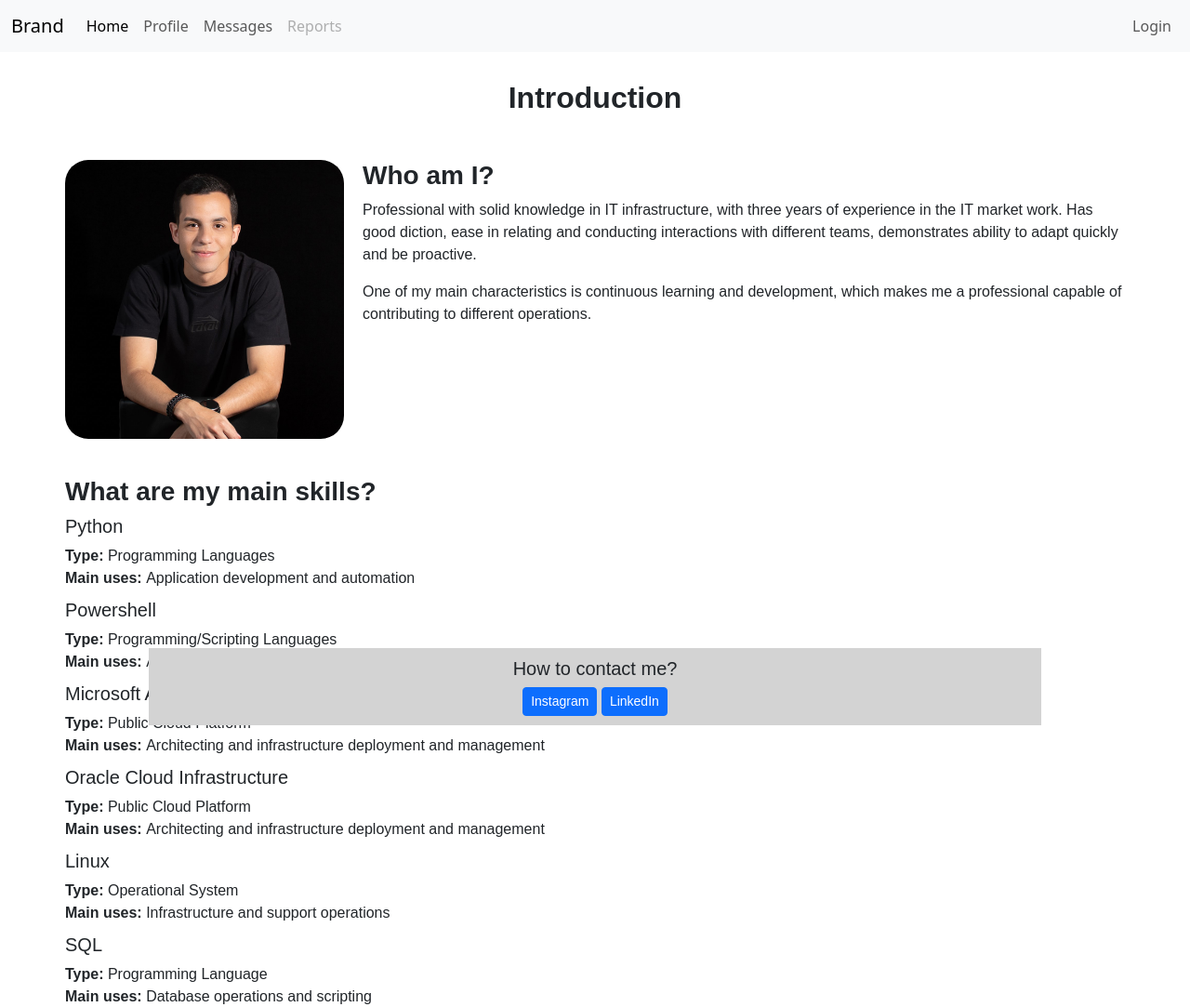
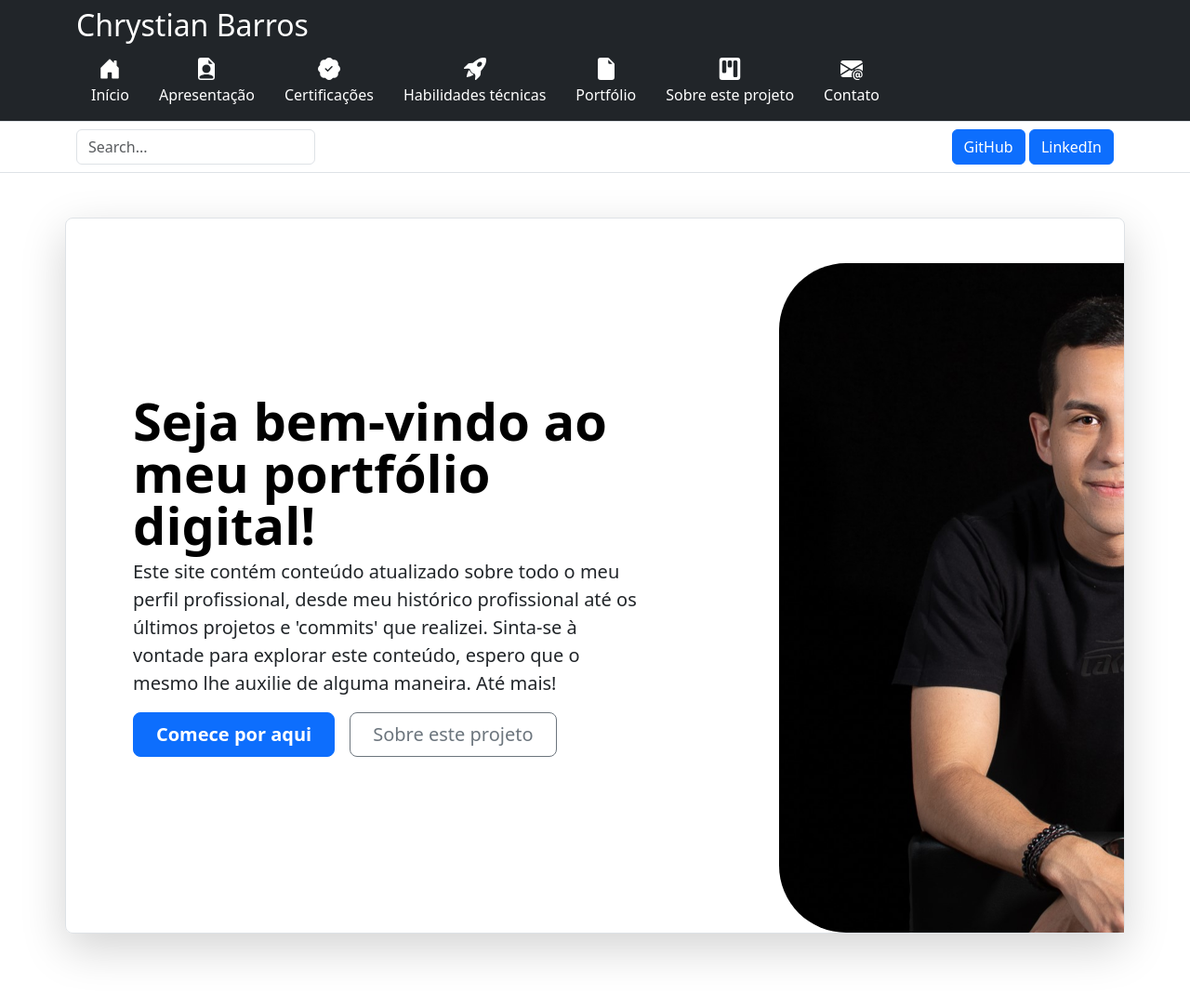
Before and after one commit to chrystianbarros/portfolio-website, a Flask app: page / in a window 1280 px wide. Shown: the top 1083 px of the page at 93% size. Run offline with Flask 3, Linux system fonts and the light colour scheme; some libraries are stand-ins or nearby versions.

Commit message:
A lot of things changed

```diff
--- a/app.py
+++ b/app.py
@@ -37,7 +37,7 @@ SKILLS = [
 
 @app.route("/")
 def portfolio_website():
-    return render_template('home.html', skills=SKILLS)
+    return render_template('home.html')
 
 @app.route("/api/mainSkills")
 def main_skills():
--- a/templates/footer.html
+++ b/templates/footer.html
@@ -1,5 +1,18 @@
 <div class="footer_board">
-    <h5>How to contact me?</h5>
-    <button type="button" class="btn btn-primary btn-sm">Instagram</button>
-    <button type="button" class="btn btn-primary btn-sm">LinkedIn</button>
+    {%include 'svgs.html'%}
+    <div class="container">
+        <footer class="d-flex flex-wrap justify-content-between align-items-center py-3 my-4 border-top">
+          <div class="col-md-4 d-flex align-items-center">
+            <a href="/" class="mb-3 me-2 mb-md-0 text-body-secondary text-decoration-none lh-1">
+              <svg class="bi" width="30" height="24"><use xlink:href="#bootstrap"/></svg>
+            </a>
+            <span class="mb-3 mb-md-0 text-body-secondary">2024, Chrystian de Paula Barros</span>
+          </div>
+
+          <ul class="nav col-md-4 justify-content-end list-unstyled d-flex">
+            <li class="ms-3"><a class="text-body-secondary" href="#"><svg class="bi" width="24" height="24"><use xlink:href="#github"/></svg></a></li>
+            <li class="ms-3"><a class="text-body-secondary" href="#"><svg class="bi" width="24" height="24"><use xlink:href="#linkedin"/></svg></a></li>
+          </ul>
+        </footer>
+    </div>
 </div>
--- a/templates/home.html
+++ b/templates/home.html
@@ -1,55 +1,25 @@
 <!DOCTYPE html>
-<html lang="en">
+<html lang="pt-br">
     <head>
         <meta charset="UTF-8">
         <meta name="viewport" content="width=device-width, initial-scale=1.0">
-    <title>Portfolio Website</title>
-    <link rel="stylesheet" href="../static/css/style.css">
-    <link href="https://cdn.jsdelivr.net/npm/bootstrap@5.3.2/dist/css/bootstrap.min.css" rel="stylesheet" integrity="sha384-T3c6CoIi6uLrA9TneNEoa7RxnatzjcDSCmG1MXxSR1GAsXEV/Dwwykc2MPK8M2HN" crossorigin="anonymous">
+        <title>Início</title>
+        <link href="https://cdn.jsdelivr.net/npm/bootstrap@5.3.3/dist/css/bootstrap.min.css" rel="stylesheet" integrity="sha384-QWTKZyjpPEjISv5WaRU9OFeRpok6YctnYmDr5pNlyT2bRjXh0JMhjY6hW+ALEwIH" crossorigin="anonymous">
+        <script src="https://kit.fontawesome.com/1f64795f0d.js" crossorigin="anonymous" class="fontawesome"></script>
+        <link href="headers.css" rel="stylesheet">
     </head>
 
     <body>
-    <div class="menubar">
+        <div class="navigationBar">
             {%include 'nav.html'%}
         </div>
 
-    <div class="content_wrap">
-        <div class="intro">
-            <h2 class="intro_title"><b>Introduction</b></h2>
-            <div class="intro_whoami">
-                <div class="whoami_content">
-                    <div class="column">
-                        <img src="../static/images/chrystian-4.jpg" width="300" alt="Me">
-                    </div>
-                    <div class="column">
-                        <div class="whoami_text">
-                            <h3><b>Who am I?</b></h3>
-                            <p>Professional with solid knowledge in IT infrastructure, with three years of experience in the IT market
-                                work. Has good diction, ease in relating and conducting interactions with different teams, demonstrates
-                                ability to adapt quickly and be proactive.</p>
-                            <p>One of my main characteristics is continuous learning and development, which makes me a professional capable of
-                                contributing to different operations.</p>
-                        </div>
-                    </div>
-                </div>
+        <div class="homepage">
+            {%include 'homepage.html'%}
         </div>
 
-            <!--Div for My Skills Session-->
-            <div class="intro_myskills">
-                <h3><b>What are my main skills?</b></h3>
-                <div class="mainskills_list">
-                    {%for i in skills%}
-                        {%include 'my_skills.html'%}
-                    {%endfor%}
+        <div class="footer">
+            {%include 'footer.html'%}
         </div>
-            </div>
-        </div>
-    </div>
-
-    <footer>
-        {%include 'footer.html'%}
-    </footer>
-
     </body>
-
 </html>
--- /dev/null
+++ b/templates/homepage.html
@@ -0,0 +1,96 @@
+<body>
+    <main>
+        <div class="hero-session">
+            <div class="container my-5">
+                <div class="row p-4 pb-0 pe-lg-0 pt-lg-5 align-items-center rounded-3 border shadow-lg">
+                    <div class="col-lg-7 p-3 p-lg-5 pt-lg-3">
+                        <h1 class="display-4 fw-bold lh-1 text-body-emphasis">Seja bem-vindo ao meu portfólio digital!</h1>
+                        <p class="lead">Este site contém conteúdo atualizado sobre todo o meu perfil profissional, desde meu histórico profissional até os últimos projetos e 'commits' que realizei.
+                            Sinta-se à vontade para explorar este conteúdo, espero que o mesmo lhe auxilie de alguma maneira.
+                            Até mais!
+                        </p>
+                        <div class="d-grid gap-2 d-md-flex justify-content-md-start mb-4 mb-lg-3">
+                        <button type="button" class="btn btn-primary btn-lg px-4 me-md-2 fw-bold">Comece por aqui</button>
+                        <button type="button" class="btn btn-outline-secondary btn-lg px-4">Sobre este projeto</button>
+                        </div>
+                    </div>
+
+                    <div class="col-lg-4 offset-lg-1 p-0 overflow-hidden">
+                        <img class="rounded-lg-3" src="../static/images/chrystian-4.jpg" alt="" width="720" style="border-radius: 10%;">
+                    </div>
+                </div>
+            </div>
+        </div>
+
+        <div class="principais-artigos">
+            <div class="container px-4 py-5" id="custom-cards">
+                <h2 class="pb-2 border-bottom">Principais artigos</h2>
+
+                <div class="row row-cols-1 row-cols-lg-3 align-items-stretch g-4 py-5">
+                    <div class="col">
+                        <div class="card card-cover h-100 overflow-hidden text-bg-dark rounded-4 shadow-lg" style="background-image: url('unsplash-photo-1.jpg');">
+                            <div class="d-flex flex-column h-100 p-5 pb-3 text-white text-shadow-1">
+                                <h3 class="pt-5 mt-5 mb-4 display-6 lh-1 fw-bold">Exemplo de artigo</h3>
+                                <ul class="d-flex list-unstyled mt-auto">
+                                <li class="me-auto">
+                                    <img src="https://github.com/twbs.png" alt="Bootstrap" width="32" height="32" class="rounded-circle border border-white">
+                                </li>
+                                <li class="d-flex align-items-center me-3">
+                                    <svg class="bi me-2" width="1em" height="1em"><use xlink:href="#geo-fill"/></svg>
+                                    <small>Earth</small>
+                                </li>
+                                <li class="d-flex align-items-center">
+                                    <svg class="bi me-2" width="1em" height="1em"><use xlink:href="#calendar3"/></svg>
+                                    <small>3d</small>
+                                </li>
+                                </ul>
+                            </div>
+                        </div>
+                    </div>
+
+                  <div class="col">
+                    <div class="card card-cover h-100 overflow-hidden text-bg-dark rounded-4 shadow-lg" style="background-image: url('unsplash-photo-2.jpg');">
+                      <div class="d-flex flex-column h-100 p-5 pb-3 text-white text-shadow-1">
+                        <h3 class="pt-5 mt-5 mb-4 display-6 lh-1 fw-bold">Much longer title that wraps to multiple lines</h3>
+                        <ul class="d-flex list-unstyled mt-auto">
+                          <li class="me-auto">
+                            <img src="https://github.com/twbs.png" alt="Bootstrap" width="32" height="32" class="rounded-circle border border-white">
+                          </li>
+                          <li class="d-flex align-items-center me-3">
+                            <svg class="bi me-2" width="1em" height="1em"><use xlink:href="#geo-fill"/></svg>
+                            <small>Pakistan</small>
+                          </li>
+                          <li class="d-flex align-items-center">
+                            <svg class="bi me-2" width="1em" height="1em"><use xlink:href="#calendar3"/></svg>
+                            <small>4d</small>
+                          </li>
+                        </ul>
+                      </div>
+                    </div>
+                  </div>
+
+                  <div class="col">
+                    <div class="card card-cover h-100 overflow-hidden text-bg-dark rounded-4 shadow-lg" style="background-image: url('unsplash-photo-3.jpg');">
+                      <div class="d-flex flex-column h-100 p-5 pb-3 text-shadow-1">
+                        <h3 class="pt-5 mt-5 mb-4 display-6 lh-1 fw-bold">Another longer title belongs here</h3>
+                        <ul class="d-flex list-unstyled mt-auto">
+                          <li class="me-auto">
+                            <img src="https://github.com/twbs.png" alt="Bootstrap" width="32" height="32" class="rounded-circle border border-white">
+                          </li>
+                          <li class="d-flex align-items-center me-3">
+                            <svg class="bi me-2" width="1em" height="1em"><use xlink:href="#geo-fill"/></svg>
+                            <small>California</small>
+                          </li>
+                          <li class="d-flex align-items-center">
+                            <svg class="bi me-2" width="1em" height="1em"><use xlink:href="#calendar3"/></svg>
+                            <small>5d</small>
+                          </li>
+                        </ul>
+                      </div>
+                    </div>
+                  </div>
+                </div>
+              </div>
+        </div>
+    </main>
+</body>
--- a/templates/nav.html
+++ b/templates/nav.html
@@ -1,40 +1,77 @@
-<nav class="navbar navbar-expand-lg navbar-light bg-light">
-  <div class="container-fluid">
-  <a href="#" class="navbar-brand">Brand</a>
-  <button type="button" class="navbar-toggler" data-bs-toggle="collapse" data-bs-target="#navbarCollapse">
-  <span class="navbar-toggler-icon"></span>
-  </button>
-  <div class="collapse navbar-collapse" id="navbarCollapse">
-  <div class="navbar-nav">
-  <a href="#" class="nav-item nav-link active">Home</a>
-  <a href="#" class="nav-item nav-link">Profile</a>
-  <a href="#" class="nav-item nav-link">Messages</a>
-  <a href="#" class="nav-item nav-link disabled" tabindex="-1">Reports</a>
+<header>
+  <div class="px-3 py-2 text-bg-dark border-bottom">
+    <div class="container">
+      <div class="d-flex flex-wrap align-items-center justify-content-center justify-content-lg-start">
 
+        <!--SVG icons-->
+        <div class="svgs">
+          {%include 'svgs.html'%}
+        </div>
+
+        <!--Navigation icons-->
+        <a href="/" class="d-flex align-items-center my-2 my-lg-0 me-lg-auto text-white text-decoration-none">
+          <h2>Chrystian Barros</h2>
+        </a>
+
+        <ul class="nav col-12 col-lg-auto my-2 justify-content-center my-md-0 text-small">
+          <li>
+            <a href="#" class="nav-link text-white">
+              <svg class="bi d-block mx-auto mb-1" width="24" height="24" fill="currentColor"><use xlink:href="#inicio"/></svg>
+              Início
+            </a>
+          </li>
+          <li>
+            <a href="#" class="nav-link text-white">
+              <svg class="bi d-block mx-auto mb-1" width="24" height="24" fill="currentColor"><use xlink:href="#apresentacao"/></svg>
+              Apresentação
+            </a>
+          </li>
+          <li>
+            <a href="#" class="nav-link text-white">
+              <svg class="bi d-block mx-auto mb-1" width="24" height="24" fill="currentColor"><use xlink:href="#certificacoes"/></svg>
+              Certificações
+            </a>
+          </li>
+          <li>
+            <a href="#" class="nav-link text-white">
+              <svg class="bi d-block mx-auto mb-1" width="24" height="24" fill="currentColor"><use xlink:href="#habilidades"/></svg>
+              Habilidades técnicas
+            </a>
+          </li>
+          <li>
+            <a href="#" class="nav-link text-white">
+              <svg class="bi d-block mx-auto mb-1" width="24" height="24" fill="currentColor"><use xlink:href="#portfolio"/></svg>
+              Portfólio
+            </a>
+          </li>
+          <li>
+            <a href="#" class="nav-link text-white">
+              <svg class="bi d-block mx-auto mb-1" width="24" height="24" fill="currentColor"><use xlink:href="#projeto"/></svg>
+              Sobre este projeto
+            </a>
+          </li>
+          <li>
+            <a href="#" class="nav-link text-white">
+              <svg class="bi d-block mx-auto mb-1" width="24" height="24" fill="currentColor"><use xlink:href="#contato"/></svg>
+              Contato
+            </a>
+          </li>
+        </ul>
+      </div>
+    </div>
   </div>
-  <div class="navbar-nav ms-auto">
-  <a href="#" class="nav-item nav-link">Login</a>
+
+  <!--Action buttons-->
+  <div class="px-3 py-2 border-bottom mb-3">
+    <div class="container d-flex flex-wrap justify-content-center">
+      <form class="col-12 col-lg-auto mb-2 mb-lg-0 me-lg-auto" role="search">
+        <input type="search" class="form-control" placeholder="Search..." aria-label="Search">
+      </form>
+
+      <div class="text-end">
+        <button type="button" class="btn btn-primary">GitHub</button>
+        <button type="button" class="btn btn-primary">LinkedIn</button>
+      </div>
+    </div>
   </div>
-  </div>
-  </div>
-  </nav>
-
-<!--
-  <header style="padding-top: 10px; padding-bottom: 0;">
-      <h1>Chrystian Barros</h1>
-  </header>
-  <div class="container">
-      <header class="d-flex justify-content-center py-1">
-        <ul class="nav nav-pills">
-          <li class="nav-item"><a href="#" class="nav-link active" aria-current="page">Home</a></li>
-          <li class="nav-item"><a href="#" class="nav-link">Introduction</a></li>
-          <li class="nav-item"><a href="#" class="nav-link">Certifications</a></li>
-          <li class="nav-item"><a href="#" class="nav-link">Technical Skills</a></li>
-          <li class="nav-item"><a href="#" class="nav-link">Professional Goals</a></li>
-          <li class="nav-item"><a href="#" class="nav-link">Projects</a></li>
-        </ul>
-      </header>
-    </div>
-  -->
-
-  <!--class="d-flex justify-content-center py-3"-->
+</header>
--- /dev/null
+++ b/templates/svgs.html
@@ -0,0 +1,31 @@
+<svg xmlns="http://www.w3.org/2000/svg" class="d-none" fill="currentColor">
+    <symbol id="inicio" viewBox="0 0 16 16">
+      <path d="M6.5 14.5v-3.505c0-.245.25-.495.5-.495h2c.25 0 .5.25.5.5v3.5a.5.5 0 0 0 .5.5h4a.5.5 0 0 0 .5-.5v-7a.5.5 0 0 0-.146-.354L13 5.793V2.5a.5.5 0 0 0-.5-.5h-1a.5.5 0 0 0-.5.5v1.293L8.354 1.146a.5.5 0 0 0-.708 0l-6 6A.5.5 0 0 0 1.5 7.5v7a.5.5 0 0 0 .5.5h4a.5.5 0 0 0 .5-.5"/>
+    </symbol>
+    <symbol id="apresentacao" viewBox="0 0 16 16">
+      <path d="M9.293 0H4a2 2 0 0 0-2 2v12a2 2 0 0 0 2 2h8a2 2 0 0 0 2-2V4.707A1 1 0 0 0 13.707 4L10 .293A1 1 0 0 0 9.293 0M9.5 3.5v-2l3 3h-2a1 1 0 0 1-1-1M11 8a3 3 0 1 1-6 0 3 3 0 0 1 6 0m2 5.755V14a1 1 0 0 1-1 1H4a1 1 0 0 1-1-1v-.245S4 12 8 12s5 1.755 5 1.755"/>
+    </symbol>
+    <symbol id="certificacoes" viewBox="0 0 16 16">
+      <path d="M10.067.87a2.89 2.89 0 0 0-4.134 0l-.622.638-.89-.011a2.89 2.89 0 0 0-2.924 2.924l.01.89-.636.622a2.89 2.89 0 0 0 0 4.134l.637.622-.011.89a2.89 2.89 0 0 0 2.924 2.924l.89-.01.622.636a2.89 2.89 0 0 0 4.134 0l.622-.637.89.011a2.89 2.89 0 0 0 2.924-2.924l-.01-.89.636-.622a2.89 2.89 0 0 0 0-4.134l-.637-.622.011-.89a2.89 2.89 0 0 0-2.924-2.924l-.89.01zm.287 5.984-3 3a.5.5 0 0 1-.708 0l-1.5-1.5a.5.5 0 1 1 .708-.708L7 8.793l2.646-2.647a.5.5 0 0 1 .708.708"/>
+    </symbol>
+    <symbol id="habilidades" viewBox="0 0 16 16">
+      <path d="M12.17 9.53c2.307-2.592 3.278-4.684 3.641-6.218.21-.887.214-1.58.16-2.065a3.6 3.6 0 0 0-.108-.563 2 2 0 0 0-.078-.23V.453c-.073-.164-.168-.234-.352-.295a2 2 0 0 0-.16-.045 4 4 0 0 0-.57-.093c-.49-.044-1.19-.03-2.08.188-1.536.374-3.618 1.343-6.161 3.604l-2.4.238h-.006a2.55 2.55 0 0 0-1.524.734L.15 7.17a.512.512 0 0 0 .433.868l1.896-.271c.28-.04.592.013.955.132.232.076.437.16.655.248l.203.083c.196.816.66 1.58 1.275 2.195.613.614 1.376 1.08 2.191 1.277l.082.202c.089.218.173.424.249.657.118.363.172.676.132.956l-.271 1.9a.512.512 0 0 0 .867.433l2.382-2.386c.41-.41.668-.949.732-1.526zm.11-3.699c-.797.8-1.93.961-2.528.362-.598-.6-.436-1.733.361-2.532.798-.799 1.93-.96 2.528-.361s.437 1.732-.36 2.531Z"/>
+      <path d="M5.205 10.787a7.6 7.6 0 0 0 1.804 1.352c-1.118 1.007-4.929 2.028-5.054 1.903-.126-.127.737-4.189 1.839-5.18.346.69.837 1.35 1.411 1.925"/>
+    </symbol>
+    <symbol id="portfolio" viewBox="0 0 16 16">
+      <path d="M4 0h5.293A1 1 0 0 1 10 .293L13.707 4a1 1 0 0 1 .293.707V14a2 2 0 0 1-2 2H4a2 2 0 0 1-2-2V2a2 2 0 0 1 2-2m5.5 1.5v2a1 1 0 0 0 1 1h2z"/>
+    </symbol>
+    <symbol id="projeto" viewBox="0 0 16 16">
+      <path d="M2.5 0a2 2 0 0 0-2 2v12a2 2 0 0 0 2 2h11a2 2 0 0 0 2-2V2a2 2 0 0 0-2-2zm5 2h1a1 1 0 0 1 1 1v3a1 1 0 0 1-1 1h-1a1 1 0 0 1-1-1V3a1 1 0 0 1 1-1m-5 1a1 1 0 0 1 1-1h1a1 1 0 0 1 1 1v7a1 1 0 0 1-1 1h-1a1 1 0 0 1-1-1zm9-1h1a1 1 0 0 1 1 1v10a1 1 0 0 1-1 1h-1a1 1 0 0 1-1-1V3a1 1 0 0 1 1-1"/>
+    </symbol>
+    <symbol id="contato" viewBox="0 0 16 16">
+      <path d="M2 2A2 2 0 0 0 .05 3.555L8 8.414l7.95-4.859A2 2 0 0 0 14 2zm-2 9.8V4.698l5.803 3.546zm6.761-2.97-6.57 4.026A2 2 0 0 0 2 14h6.256A4.5 4.5 0 0 1 8 12.5a4.49 4.49 0 0 1 1.606-3.446l-.367-.225L8 9.586zM16 9.671V4.697l-5.803 3.546.338.208A4.5 4.5 0 0 1 12.5 8c1.414 0 2.675.652 3.5 1.671"/>
+      <path d="M15.834 12.244c0 1.168-.577 2.025-1.587 2.025-.503 0-1.002-.228-1.12-.648h-.043c-.118.416-.543.643-1.015.643-.77 0-1.259-.542-1.259-1.434v-.529c0-.844.481-1.4 1.26-1.4.585 0 .87.333.953.63h.03v-.568h.905v2.19c0 .272.18.42.411.42.315 0 .639-.415.639-1.39v-.118c0-1.277-.95-2.326-2.484-2.326h-.04c-1.582 0-2.64 1.067-2.64 2.724v.157c0 1.867 1.237 2.654 2.57 2.654h.045c.507 0 .935-.07 1.18-.18v.731c-.219.1-.643.175-1.237.175h-.044C10.438 16 9 14.82 9 12.646v-.214C9 10.36 10.421 9 12.485 9h.035c2.12 0 3.314 1.43 3.314 3.034zm-4.04.21v.227c0 .586.227.8.581.8.31 0 .564-.17.564-.743v-.367c0-.516-.275-.708-.572-.708-.346 0-.573.245-.573.791"/>
+    </symbol>
+    <symbol id="linkedin" viewBox="0 0 16 16">
+      <path d="M0 1.146C0 .513.526 0 1.175 0h13.65C15.474 0 16 .513 16 1.146v13.708c0 .633-.526 1.146-1.175 1.146H1.175C.526 16 0 15.487 0 14.854zm4.943 12.248V6.169H2.542v7.225zm-1.2-8.212c.837 0 1.358-.554 1.358-1.248-.015-.709-.52-1.248-1.342-1.248S2.4 3.226 2.4 3.934c0 .694.521 1.248 1.327 1.248zm4.908 8.212V9.359c0-.216.016-.432.08-.586.173-.431.568-.878 1.232-.878.869 0 1.216.662 1.216 1.634v3.865h2.401V9.25c0-2.22-1.184-3.252-2.764-3.252-1.274 0-1.845.7-2.165 1.193v.025h-.016l.016-.025V6.169h-2.4c.03.678 0 7.225 0 7.225z"/>
+    </symbol>
+    <symbol id="github" viewBox="0 0 16 16">
+      <path d="M8 0C3.58 0 0 3.58 0 8c0 3.54 2.29 6.53 5.47 7.59.4.07.55-.17.55-.38 0-.19-.01-.82-.01-1.49-2.01.37-2.53-.49-2.69-.94-.09-.23-.48-.94-.82-1.13-.28-.15-.68-.52-.01-.53.63-.01 1.08.58 1.23.82.72 1.21 1.87.87 2.33.66.07-.52.28-.87.51-1.07-1.78-.2-3.64-.89-3.64-3.95 0-.87.31-1.59.82-2.15-.08-.2-.36-1.02.08-2.12 0 0 .67-.21 2.2.82.64-.18 1.32-.27 2-.27s1.36.09 2 .27c1.53-1.04 2.2-.82 2.2-.82.44 1.1.16 1.92.08 2.12.51.56.82 1.27.82 2.15 0 3.07-1.87 3.75-3.65 3.95.29.25.54.73.54 1.48 0 1.07-.01 1.93-.01 2.2 0 .21.15.46.55.38A8.01 8.01 0 0 0 16 8c0-4.42-3.58-8-8-8"/>
+    </symbol>
+</svg>
```
Also changed, not shown: static/images/user_icon_freepik.png (added), 1 other file. Lines whose indentation alone changed are shown as unchanged.
